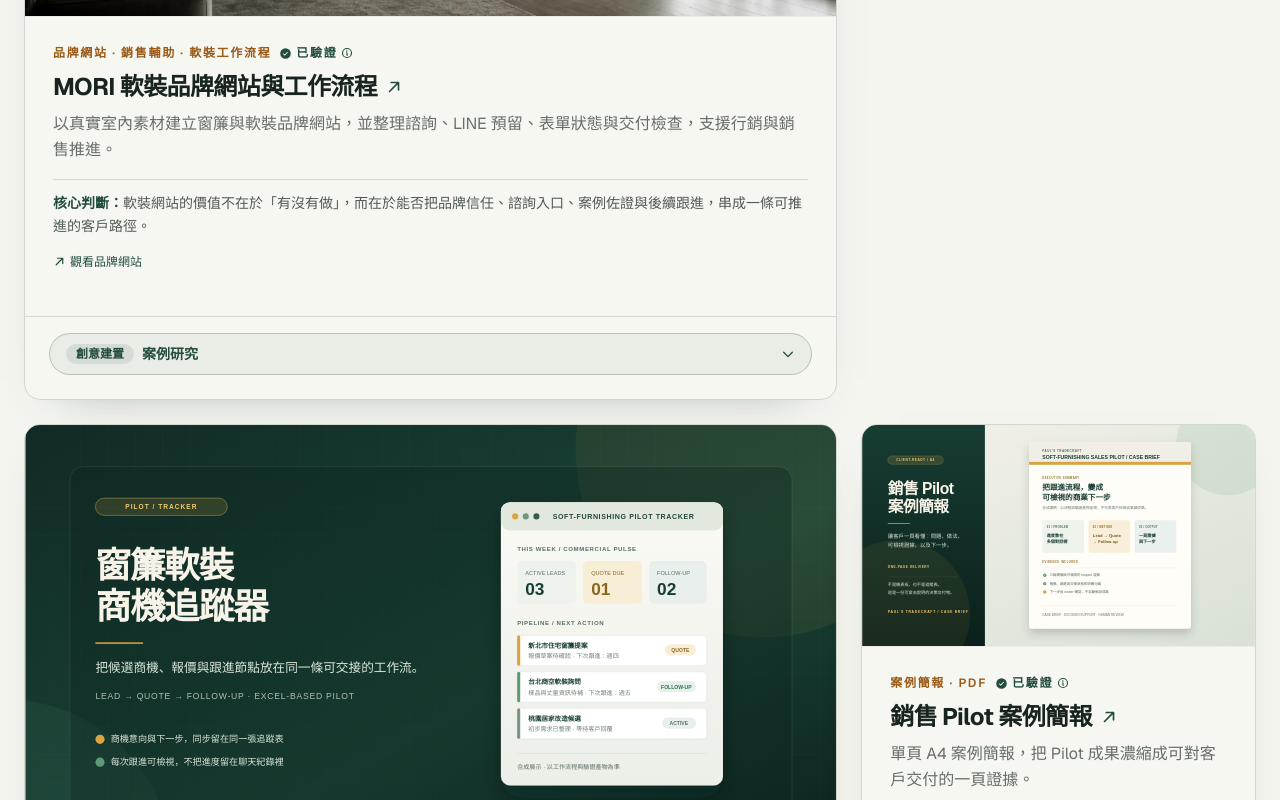
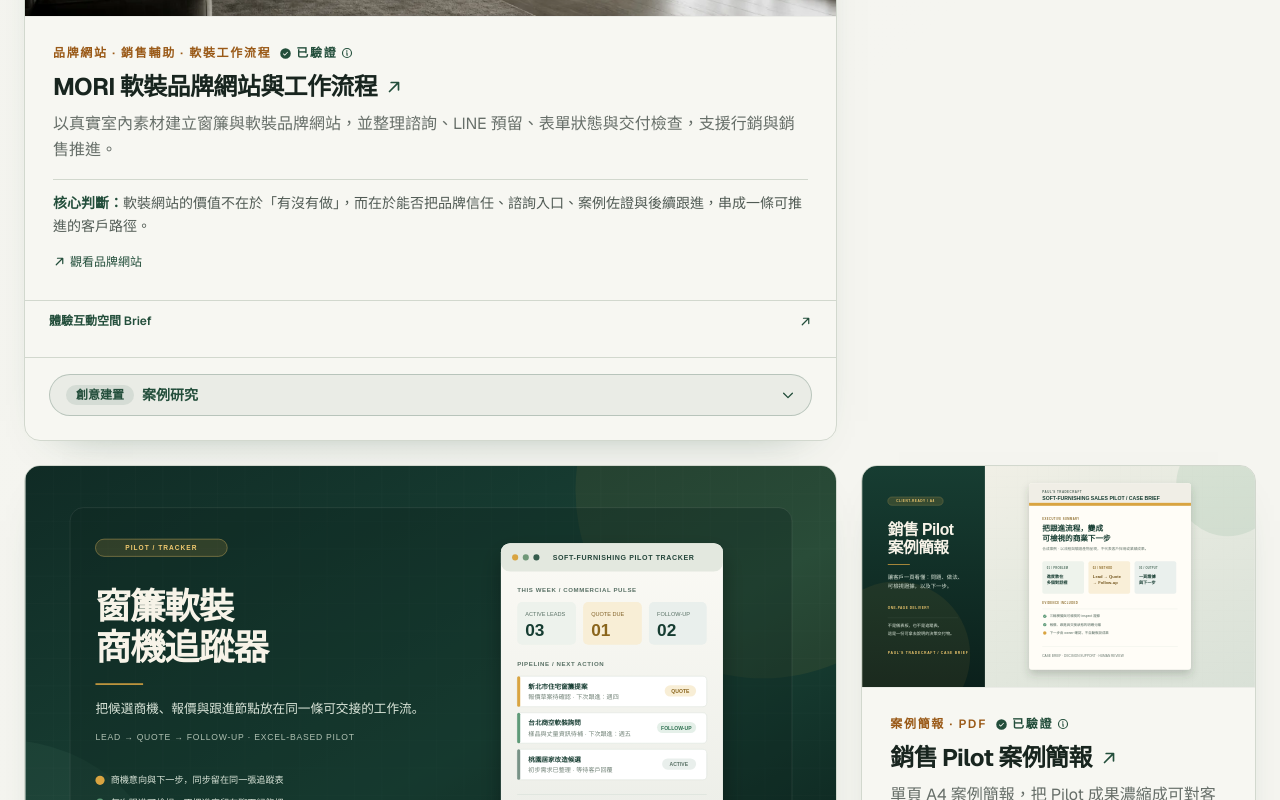
Before and after one commit to apchen1978/pauls-tradecraft, a React (Vite) app: page / in a window 1280 px wide. Shown: the part 7858-8658 px from the top of the page. Built offline with nearby package versions, Linux system fonts and the light colour scheme.

Commit message:
feat(works): link MORI card to the public interactive brief

```diff
--- a/src/components/Works.jsx
+++ b/src/components/Works.jsx
@@ -342,6 +342,7 @@ export default function Works() {
   const renderCard = (w, i) => {
     const copy = lang === "zh" ? w.zh : w.en;
     const linkLabel = typeof w.linkLabel === "string" ? w.linkLabel : w.linkLabel?.[lang];
+    const secondaryLabel = typeof w.secondaryLinkLabel === "string" ? w.secondaryLinkLabel : w.secondaryLinkLabel?.[lang];
     const Icon = w.icon ? iconMap[w.icon] : null;
     const isPrimary = w.primary === true;
     const spanClass = ["payment-concentration", "overseas-lead-discovery", "tracker", "mori-soft-furnishing-website", "game", "wastetime", "mg-desktop-pet"].includes(w.id)
@@ -445,6 +446,12 @@ export default function Works() {
             )}
           </div>
         </Wrapper>
+   {w.secondaryLink && secondaryLabel && (
+     <a href={w.secondaryLink} target="_blank" rel="noopener noreferrer" className="flex items-center justify-between gap-2 border-t border-line px-6 py-3 text-xs font-semibold text-forest transition-colors hover:text-amber">
+       {secondaryLabel}
+       <ArrowUpRight size={13} weight="bold" />
+     </a>
+   )}
    {w.case && <CaseStudy c={w.case} related={w.related} link={w.link} linkLabel={w.linkLabel} />}
       </motion.article>
     );
--- a/src/data/works.js
+++ b/src/data/works.js
@@ -19,6 +19,8 @@ export const works = [
     verified: true,
     link: "https://apchen1978.github.io/mori-soft-furnishing-demo/",
     linkLabel: { zh: "觀看品牌網站", en: "View brand site" },
+    secondaryLink: "https://apchen1978.github.io/mori-soft-furnishing-demo/brief/",
+    secondaryLinkLabel: { zh: "體驗互動空間 Brief", en: "Try the interactive space brief" },
     hidePendingLink: false,
     zh: {
       title: "MORI 軟裝品牌網站與工作流程",
```
